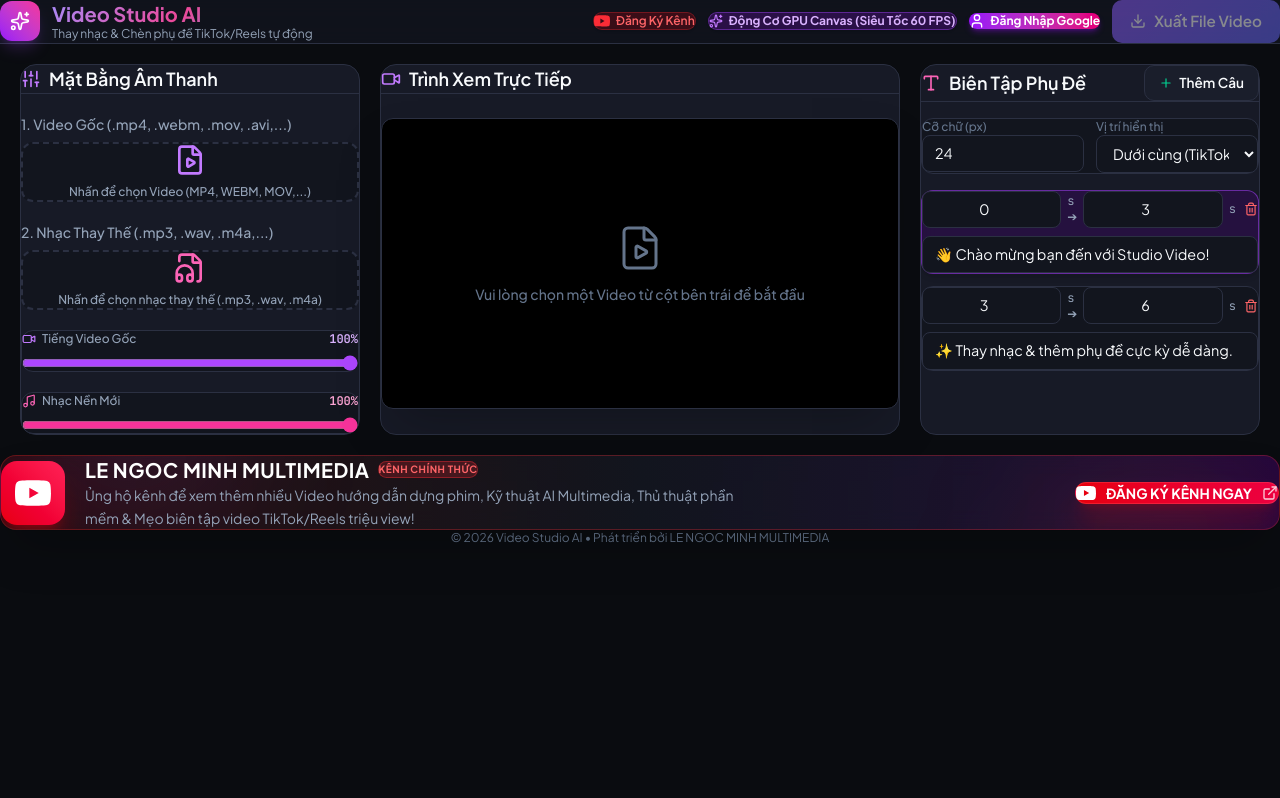
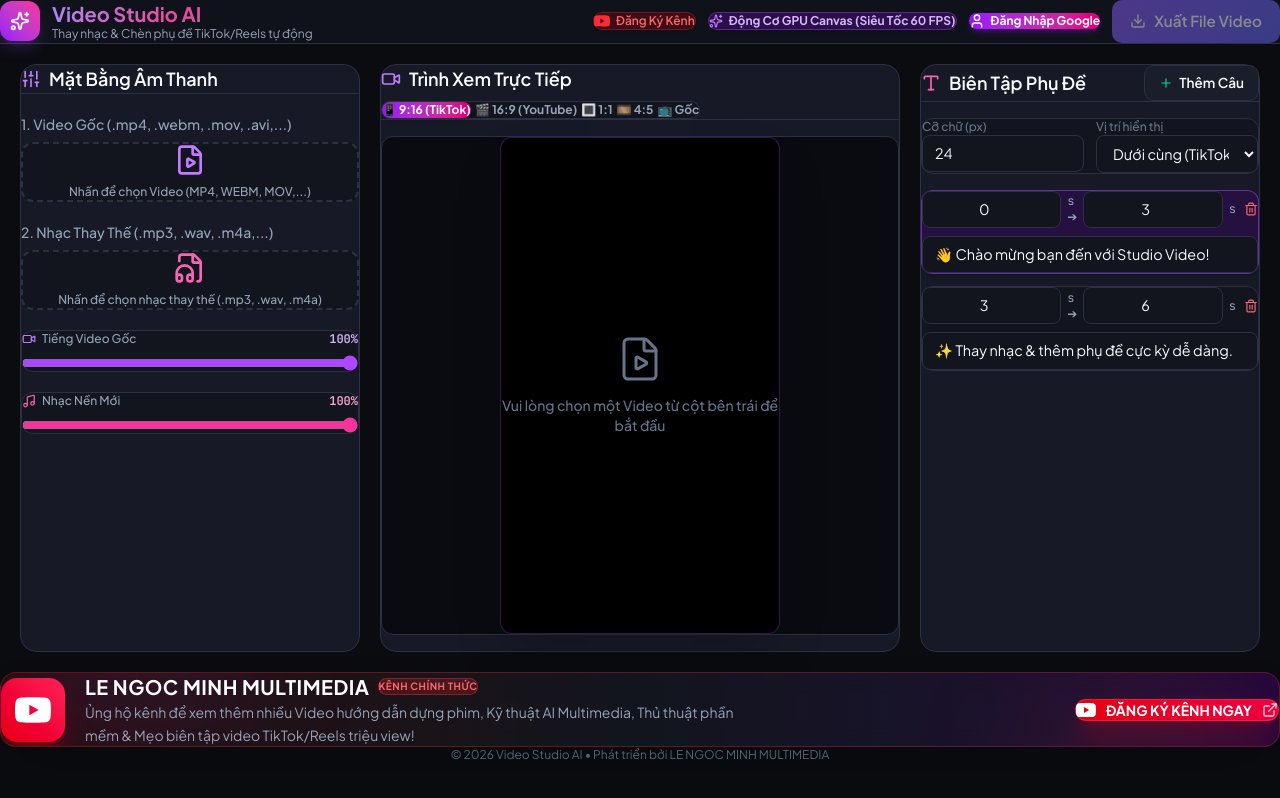
Before and after one commit to Ngoc-MinhLe/video-studio-ai, a React (Vite) app: page / in a window 1280 px wide. Built offline with nearby package versions, Linux system fonts and the light colour scheme; no server answers.

Commit message:
Feat: Add multi-platform Aspect Ratio selector (9:16 TikTok, 16:9 YouTube, 1:1 Instagram, 4:5 Facebook) with instant Live Preview

```diff
--- a/src/App.jsx
+++ b/src/App.jsx
@@ -74,6 +74,7 @@
   ]);
   const [subFontSize, setSubFontSize] = useState(24);
   const [subPosition, setSubPosition] = useState('bottom');
+  const [aspectRatio, setAspectRatio] = useState('9:16');
 
   // --- Export States ---
   const [isProcessing, setIsProcessing] = useState(false);
@@ -299,6 +300,7 @@
         audioVolume,
         subtitles,
         subOptions: { fontSize: subFontSize, position: subPosition },
+        aspectRatio,
         onProgress: (prog) => setProgress(prog),
         onStatus: (stat) => setStatusText(stat)
       });
@@ -548,19 +550,79 @@
 
         {/* --- CỘT 2: VIDEO PREVIEW & TIMELINE --- */}
         <section className="glass-panel p-5 flex flex-col items-center justify-between gap-4">
-          <div className="w-full flex items-center justify-between border-b border-[#2b3042] pb-3">
+          <div className="w-full flex flex-wrap items-center justify-between gap-2 border-b border-[#2b3042] pb-3">
             <h2 className="font-semibold text-lg flex items-center gap-2">
               <Video className="w-5 h-5 text-purple-400" /> Trình Xem Trực Tiếp
             </h2>
-            {duration > 0 && (
-              <span className="text-xs font-mono text-[#64748b]">
-                {Math.floor(currentTime)}s / {Math.floor(duration)}s
-              </span>
-            )}
+
+            {/* Bộ chọn Tỷ lệ Khung hình Live Preview */}
+            <div className="flex items-center gap-1 bg-[#12151e] p-1 rounded-xl border border-[#2b3042] text-xs">
+              <button
+                onClick={() => setAspectRatio('9:16')}
+                className={`px-2.5 py-1 rounded-lg font-bold transition-all cursor-pointer ${
+                  aspectRatio === '9:16'
+                    ? 'bg-gradient-to-r from-purple-600 to-pink-600 text-white shadow-md'
+                    : 'text-[#94a3b8] hover:text-white'
+                }`}
+                title="Tỷ lệ 9:16 Dọc (TikTok, Facebook Reels, Shorts)"
+              >
+                📱 9:16 (TikTok)
+              </button>
+              <button
+                onClick={() => setAspectRatio('16:9')}
+                className={`px-2.5 py-1 rounded-lg font-bold transition-all cursor-pointer ${
+                  aspectRatio === '16:9'
+                    ? 'bg-gradient-to-r from-purple-600 to-pink-600 text-white shadow-md'
+                    : 'text-[#94a3b8] hover:text-white'
+                }`}
+                title="Tỷ lệ 16:9 Ngang (YouTube, Tivi)"
+              >
+                🎬 16:9 (YouTube)
+              </button>
+              <button
+                onClick={() => setAspectRatio('1:1')}
+                className={`px-2.5 py-1 rounded-lg font-bold transition-all cursor-pointer ${
+                  aspectRatio === '1:1'
+                    ? 'bg-gradient-to-r from-purple-600 to-pink-600 text-white shadow-md'
+                    : 'text-[#94a3b8] hover:text-white'
+                }`}
+                title="Tỷ lệ 1:1 Vuông (Instagram Feed)"
+              >
+                🔳 1:1
+              </button>
+              <button
+                onClick={() => setAspectRatio('4:5')}
+                className={`px-2.5 py-1 rounded-lg font-bold transition-all cursor-pointer ${
+                  aspectRatio === '4:5'
+                    ? 'bg-gradient-to-r from-purple-600 to-pink-600 text-white shadow-md'
+                    : 'text-[#94a3b8] hover:text-white'
+                }`}
+                title="Tỷ lệ 4:5 Dọc vừa (Facebook Post)"
+              >
+                🎞️ 4:5
+              </button>
+              <button
+                onClick={() => setAspectRatio('original')}
+                className={`px-2.5 py-1 rounded-lg font-bold transition-all cursor-pointer ${
+                  aspectRatio === 'original'
+                    ? 'bg-gradient-to-r from-purple-600 to-pink-600 text-white shadow-md'
+                    : 'text-[#94a3b8] hover:text-white'
+                }`}
+                title="Giữ nguyên Tỷ lệ Gốc của Video"
+              >
+                📺 Gốc
+              </button>
+            </div>
           </div>
 
-          {/* Khung chứa Video */}
-          <div className="relative w-full aspect-video bg-black rounded-xl overflow-hidden flex items-center justify-center border border-[#2b3042] shadow-2xl">
+          {/* Khung chứa Video xem trước theo đúng Tỷ Lệ được chọn */}
+          <div className="w-full flex justify-center items-center py-2 bg-[#090b10] rounded-xl border border-[#2b3042]">
+            <div className={`relative bg-black rounded-xl overflow-hidden flex items-center justify-center border border-purple-500/30 shadow-2xl transition-all duration-300 ${
+              aspectRatio === '9:16' ? 'w-[280px] h-[497px]' :
+              aspectRatio === '1:1' ? 'w-[360px] h-[360px]' :
+              aspectRatio === '4:5' ? 'w-[320px] h-[400px]' :
+              'w-full aspect-video max-h-[500px]'
+            }`}>
               {videoUrl ? (
                 <>
                   <video
@@ -580,14 +642,13 @@
                     }}
                   />
 
-                {/* Lớp Phụ Đề Live Preview */}
+                  {/* Lớp Phụ Đề Live Preview chuẩn kích thước */}
                   {currentSub && (
-                  <div className={`absolute left-0 right-0 px-6 text-center pointer-events-none transition-all ${
+                    <div className={`absolute left-0 right-0 px-4 text-center pointer-events-none transition-all ${
                       subPosition === 'top' ? 'top-6' : subPosition === 'center' ? 'top-1/2 -translate-y-1/2' : 'bottom-8'
                     }`}>
                       <span
-                      className="inline-block bg-black/80 text-white font-bold px-4 py-2 rounded-lg shadow-2xl border border-white/20 tracking-wide"
-                      style={{ fontSize: `${subFontSize * 0.75}px` }}
+                        className="inline-block bg-black/85 text-white font-bold px-3.5 py-1.5 rounded-lg shadow-2xl border border-white/20 tracking-wide text-xs sm:text-sm"
                       >
                         {currentSub.text}
                       </span>
@@ -600,6 +661,7 @@
                   <p className="text-sm font-medium text-center">Vui lòng chọn một Video từ cột bên trái để bắt đầu</p>
                 </div>
               )}
+            </div>
           </div>
 
           {/* Controls Phát Video & Export Dialog */}
--- a/src/services/canvasExporter.js
+++ b/src/services/canvasExporter.js
@@ -1,7 +1,8 @@
 /**
  * Canvas Exporter Service
  * Xuất Video trực tiếp bằng HTML5 Canvas + Web Audio API + MediaRecorder.
- * Không cần nạp FFmpeg WebAssembly (0MB download), chạy 100% mượt mà trên tất cả trình duyệt (Cốc Cốc, Chrome, Edge, Safari, Mobile).
+ * Hỗ trợ Tùy chỉnh Tỷ lệ Khung hình (9:16 TikTok, 16:9 YouTube, 1:1 Insta, 4:5 FB).
+ * Chạy 100% mượt mà trên tất cả trình duyệt (Cốc Cốc, Chrome, Edge, Safari, Mobile).
  */
 
 export const processVideoCanvas = async ({
@@ -11,6 +12,7 @@
   audioVolume = 1,
   subtitles = [],
   subOptions = { fontSize: 24, fontColor: 'white', position: 'bottom' },
+  aspectRatio = 'original', // 'original', '9:16', '16:9', '1:1', '4:5'
   onProgress,
   onStatus
 }) => {
@@ -29,9 +31,48 @@
     videoEl.onerror = () => reject(new Error('Không thể đọc file Video gốc.'));
   });
 
-  const width = videoEl.videoWidth || 1280;
-  const height = videoEl.videoHeight || 720;
+  const origW = videoEl.videoWidth || 1280;
+  const origH = videoEl.videoHeight || 720;
   const duration = videoEl.duration;
+
+  // Tính toán kích thước Canvas theo Tỷ Lệ Khung Hình được chọn
+  let canvasW = origW;
+  let canvasH = origH;
+
+  if (aspectRatio === '9:16') {
+    canvasW = 1080;
+    canvasH = 1920;
+  } else if (aspectRatio === '16:9') {
+    canvasW = 1920;
+    canvasH = 1080;
+  } else if (aspectRatio === '1:1') {
+    canvasW = 1080;
+    canvasH = 1080;
+  } else if (aspectRatio === '4:5') {
+    canvasW = 1080;
+    canvasH = 1350;
+  }
+
+  // Tính toán căn giữa Video trong Canvas (Aspect Contain)
+  const srcRatio = origW / origH;
+  const targetRatio = canvasW / canvasH;
+
+  let drawW = canvasW;
+  let drawH = canvasH;
+  let drawX = 0;
+  let drawY = 0;
+
+  if (srcRatio > targetRatio) {
+    // Video rộng hơn khung target
+    drawW = canvasW;
+    drawH = canvasW / srcRatio;
+    drawY = (canvasH - drawH) / 2;
+  } else {
+    // Video cao hơn khung target
+    drawH = canvasH;
+    drawW = canvasH * srcRatio;
+    drawX = (canvasW - drawW) / 2;
+  }
 
   // 2. Tạo Element Audio Ẩn (nếu có nhạc mới)
   let audioEl = null;
@@ -77,11 +118,11 @@
 
   // 4. Tạo Canvas Vẽ Khung Hình & Phụ Đề
   const canvas = document.createElement('canvas');
-  canvas.width = width;
-  canvas.height = height;
+  canvas.width = canvasW;
+  canvas.height = canvasH;
   const ctx = canvas.getContext('2d');
 
-  // Hàm vẽ phụ đề chuẩn TikTok/Reels lên Canvas
+  // Hàm vẽ phụ đề chuẩn TikTok/Reels/YouTube lên Canvas
   const drawSubtitles = (currentTime) => {
     const validSubs = subtitles || [];
     const currentSub = validSubs.find(
@@ -91,9 +132,9 @@
     if (!currentSub) return;
 
     const text = currentSub.text.trim();
-    // Tỷ lệ cỡ chữ tương ứng với độ phân giải video
-    const scaleFactor = height / 720;
-    const fontSize = Math.max(14, Math.round((subOptions.fontSize || 24) * scaleFactor));
+    // Tỷ lệ cỡ chữ tương ứng với độ phân giải canvas
+    const scaleFactor = canvasH / 720;
+    const fontSize = Math.max(16, Math.round((subOptions.fontSize || 24) * scaleFactor));
 
     ctx.font = `bold ${fontSize}px "Segoe UI", Roboto, Arial, sans-serif`;
     ctx.textAlign = 'center';
@@ -103,13 +144,13 @@
     const textWidth = metrics.width;
     const textHeight = fontSize * 1.3;
 
-    let x = width / 2;
-    let y = height - textHeight - (40 * scaleFactor);
+    let x = canvasW / 2;
+    let y = canvasH - textHeight - (60 * scaleFactor);
 
     if (subOptions.position === 'top') {
-      y = textHeight + (40 * scaleFactor);
+      y = textHeight + (60 * scaleFactor);
     } else if (subOptions.position === 'center') {
-      y = height / 2;
+      y = canvasH / 2;
     }
 
     // Vẽ Khung Đen Làm Nổi Phụ Đề (Background Box)
@@ -120,7 +161,7 @@
     const boxX = x - (boxWidth / 2);
     const boxY = y - (boxHeight / 2);
 
-    ctx.fillStyle = 'rgba(0, 0, 0, 0.75)';
+    ctx.fillStyle = 'rgba(0, 0, 0, 0.8)';
     if (ctx.roundRect) {
       ctx.beginPath();
       ctx.roundRect(boxX, boxY, boxWidth, boxHeight, 8 * scaleFactor);
@@ -129,8 +170,8 @@
       ctx.fillRect(boxX, boxY, boxWidth, boxHeight);
     }
 
-    // Viền trắng nhẹ xung quanh khung
-    ctx.strokeStyle = 'rgba(255, 255, 255, 0.2)';
+    // Viền sáng nhẹ xung quanh khung
+    ctx.strokeStyle = 'rgba(255, 255, 255, 0.25)';
     ctx.lineWidth = 1.5 * scaleFactor;
     ctx.strokeRect(boxX, boxY, boxWidth, boxHeight);
 
@@ -160,11 +201,11 @@
     mimeType = 'video/webm;codecs=vp8,opus';
   }
 
-  console.log('[Canvas Exporter]: Using MimeType:', mimeType);
+  console.log('[Canvas Exporter]: AspectRatio:', aspectRatio, 'Using MimeType:', mimeType);
 
   const mediaRecorder = new MediaRecorder(combinedStream, {
     mimeType,
-    videoBitsPerSecond: 5000000 // 5 Mbps chất lượng cao
+    videoBitsPerSecond: 6000000 // 6 Mbps chất lượng cao
   });
 
   const chunks = [];
@@ -175,7 +216,7 @@
   };
 
   // 6. Bắt đầu Quá Trình Render
-  if (onStatus) onStatus('Đang render video & phụ đề trực tiếp...');
+  if (onStatus) onStatus(`Đang render video tỷ lệ ${aspectRatio} & phụ đề...`);
 
   videoEl.currentTime = 0;
   if (audioEl) audioEl.currentTime = 0;
@@ -221,8 +262,12 @@
         return;
       }
 
-      // Vẽ khung hình video
-      ctx.drawImage(videoEl, 0, 0, width, height);
+      // Xóa canvas & Tô nền tối sang trọng
+      ctx.fillStyle = '#090b10';
+      ctx.fillRect(0, 0, canvasW, canvasH);
+
+      // Vẽ khung hình video được căn giữa đẹp mắt
+      ctx.drawImage(videoEl, drawX, drawY, drawW, drawH);
 
       // Vẽ phụ đề
       drawSubtitles(videoEl.currentTime);
@@ -237,12 +282,5 @@
     };
 
     renderLoop();
-
-    videoEl.onended = () => {
-      if (audioEl) audioEl.pause();
-      if (mediaRecorder.state === 'recording') {
-        mediaRecorder.stop();
-      }
-    };
   });
 };
```
Lines whose indentation alone changed are shown as unchanged.
